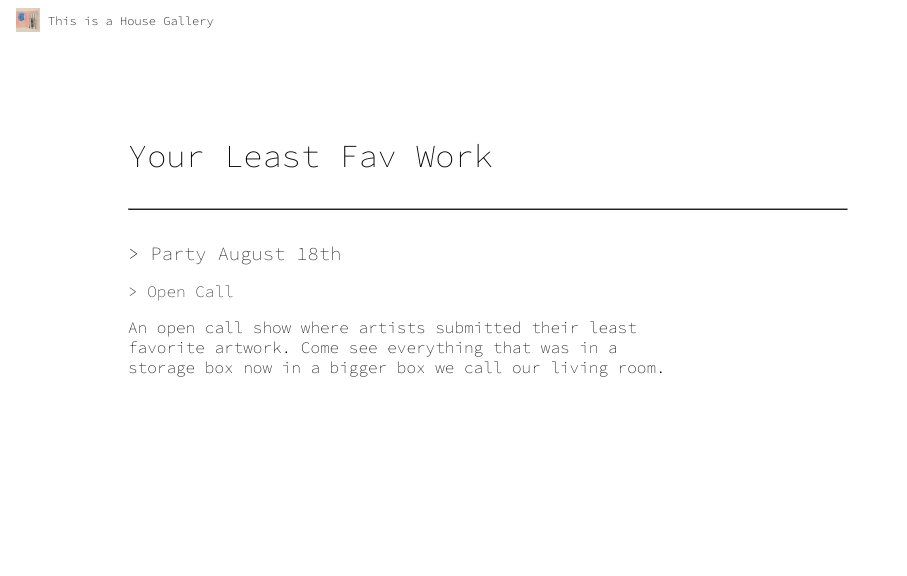
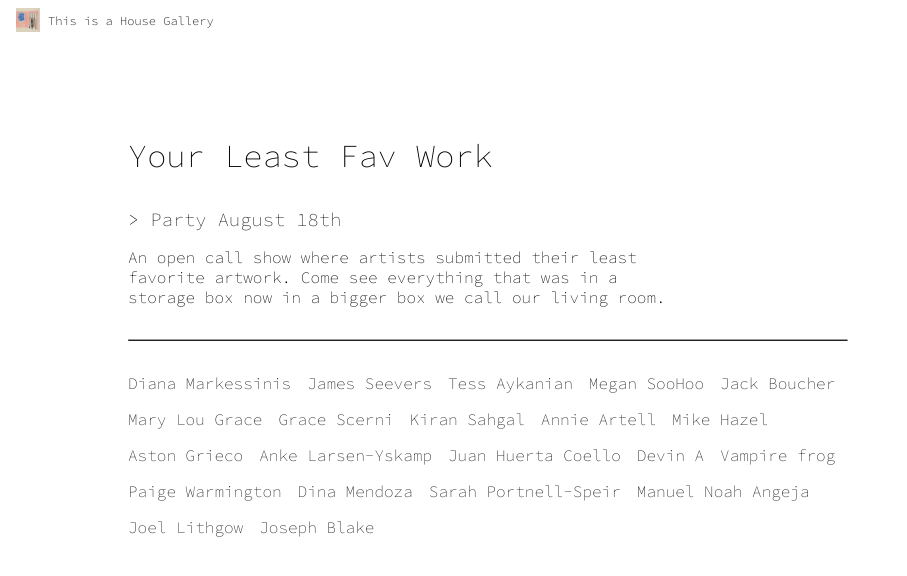
Before and after one commit to ASneakyToast/thisisahousegallery, an Astro site: page /schedule/yourleastfavwork in a window 1280 px wide. Shown: the full height of the page, 0-907 px from the left. Built offline with nearby package versions, Linux system fonts and the light colour scheme; Astro itself is replaced by a stand-in of ours.

Commit message:
Updated least fav work info

```diff
--- a/src/pages/index.astro
+++ b/src/pages/index.astro
@@ -10,7 +10,7 @@ const leastFavWorkFormUrl = "https://docs.google.com/forms/d/e/1FAIpQLSeAXU7Xeqj
     <a href="/schedule/yourleastfavwork">
       <section class="featured-details" onclick="window.leastfavcards.classList.toggle('featured-cards--closed')">
         <h2><i>Your Least Favorite Work</i></h2>
-        <h3>Put your shit in this show</h3>
+        <h3>Come party with us</h3>
       </section>
     </a>
 
--- a/src/pages/schedule/yourleastfavwork.astro
+++ b/src/pages/schedule/yourleastfavwork.astro
@@ -4,10 +4,32 @@ import Layout from "../../layouts/Layout.astro";
 const title = "Your Least Favorite Work | House Gallery";
 
 const header = "Your Least Fav Work";
-const artists = "Open Call";
-const date="Party August 18th";
-const open_call_url="https://docs.google.com/forms/d/e/1FAIpQLSeAXU7XeqjlyWrvz3lx5VZRW4_Mq9wbQUJO6D8WE7V3iyIVvg/viewform?usp=sf_link"
-const google_cal_invite_url="https://calendar.google.com/calendar/event?action=TEMPLATE&tmeid=MWtmbTBmdDVkbWsyNjQ4N2M4NWFjajN2aTggdGhpc2lzYWhvdXNlZ2FsbGVyeUBt&tmsrc=thisisahousegallery%40gmail.com"
+const artists = [
+  { name: "Diana Markessinis", cta: "https://markessinis.com" },
+  { name: "James Seevers", cta: "https://jamesseevers.com" },
+  { name: "Tess Aykanian", cta: "https://instagram.com/chiquitatessita" },
+  { name: "Megan SooHoo", cta: "https://meganvsoohoo.com" },
+  { name: "Jack Boucher", cta: "https://instagram.com/legomaniac1256", received: false },
+  { name: "Mary Lou Grace", cta: "http://gracerobison.portfoliobox.net" },
+  { name: "Grace Scerni", cta: "https://instagram.com/gracescerni.art", received: false },
+  { name: "Kiran Sahgal", cta: "https://instagram.com/yay_kiku" },
+  { name: "Annie Artell", cta: "https://instagram.com/idontkissartell" },
+  { name: "Mike Hazel", cta: "https://instagram.com/Therichyoungrebel" },
+  { name: "Aston Grieco", cta: "https://instagram.com/eggshellpress" },
+  { name: "Anke Larsen-Yskamp", cta: "https://instagram.com/skymapsalvage", received: false },
+  { name: "Juan Huerta Coello", cta: "https://instagram.com/593___593", received: false },
+  { name: "Devin A", cta: "https://instagram.com/Indevstrongarm", received: false },
+  { name: "Vampire frog", cta: "https://instagram.com/Vampire_frog" },
+  { name: "Paige Warmington", cta: "https://pwarm.art", received: false },
+  { name: "Dina Mendoza", cta: "https://instagram.com/Blvinthedream", received: false },
+  { name: "Sarah Portnell-Speir", cta: "https://instagram.com/sarahpixels" },
+  { name: "Manuel Noah Angeja", cta: "https://Manuelangeja.com" },
+  { name: "Joel Lithgow", cta: "https://instagram.com/joellithgow" },
+  { name: "Joseph Blake", cta: "https://onequicktrick.com" },
+]
+const date = "Party August 18th";
+const open_call_url = false; /* "https://docs.google.com/forms/d/e/1FAIpQLSeAXU7XeqjlyWrvz3lx5VZRW4_Mq9wbQUJO6D8WE7V3iyIVvg/viewform?usp=sf_link" */
+const google_cal_invite_url = "https://calendar.google.com/calendar/event?action=TEMPLATE&tmeid=MWtmbTBmdDVkbWsyNjQ4N2M4NWFjajN2aTggdGhpc2lzYWhvdXNlZ2FsbGVyeUBt&tmsrc=thisisahousegallery%40gmail.com"
 ---
 
 <Layout title={ title }>
@@ -15,25 +37,29 @@ const google_cal_invite_url="https://calendar.google.com/calendar/event?action=T
     <section class="layout-main">
       <section class="info">
         <h1>{ header }</h1>
-      <hr></hr>
-      { google_cal_invite_url ?
-        <h2>> <a target="_blank" href={ google_cal_invite_url }>{ date }</a></h2>
-        :
-        <h2>> { date }</h2>
-      }
-      { open_call_url ?
-        <h3>> <a target="_blank" href={ open_call_url }>{ artists }</a></h3>
-        :
-        <h3>> { artists }</h3>
-      }
-      </section>
 
-      <section class="description">
-        <p>An open call show where artists submitted their least favorite artwork. Come see everything that was in a storage box now in a bigger box we call our living room.</p>
+        { google_cal_invite_url ?
+          <h2>> <a target="_blank" href={ google_cal_invite_url }>{ date }</a></h2>
+          :
+          <h2>> { date }</h2>
+        }
+
+        <p class="description">An open call show where artists submitted their least favorite artwork. Come see everything that was in a storage box now in a bigger box we call our living room.</p>
+
+        <hr></hr>
+
+        <section class="artists">
+          { artists.map(( artist ) => (
+            artist.cta ? (
+              <h3><a target="_blank" href={ artist.cta }>{ artist.name }</a></h3>
+            ) : (
+              <h3>{ artist.name }</h3>
+            )
+          ))}
+        </section>
       </section>
     </section>
 
-    </section>
     <section class="layout-aside">
       <section class="images">
         <img src="/exhibitions/yourleastfavoritework/Showcard001.jpg" alt="A zoomed in view of the promotional showcard for the exhibition 'Your Least Fav Work' by This is a House Gallery."></img>
@@ -102,6 +128,19 @@ const google_cal_invite_url="https://calendar.google.com/calendar/event?action=T
     width: 75%;
   }
 
+  .artists {
+    display: flex;
+    flex-direction: row;
+    flex-wrap: wrap;
+    gap: var(--space-base-small);
+    margin: var(--space-base-large) 0;
+
+    & h3 {
+      margin: 0;
+      padding: 0;
+    }
+  }
+
   .images {
     & img {
       margin-bottom: var(--space-base-small);
```
